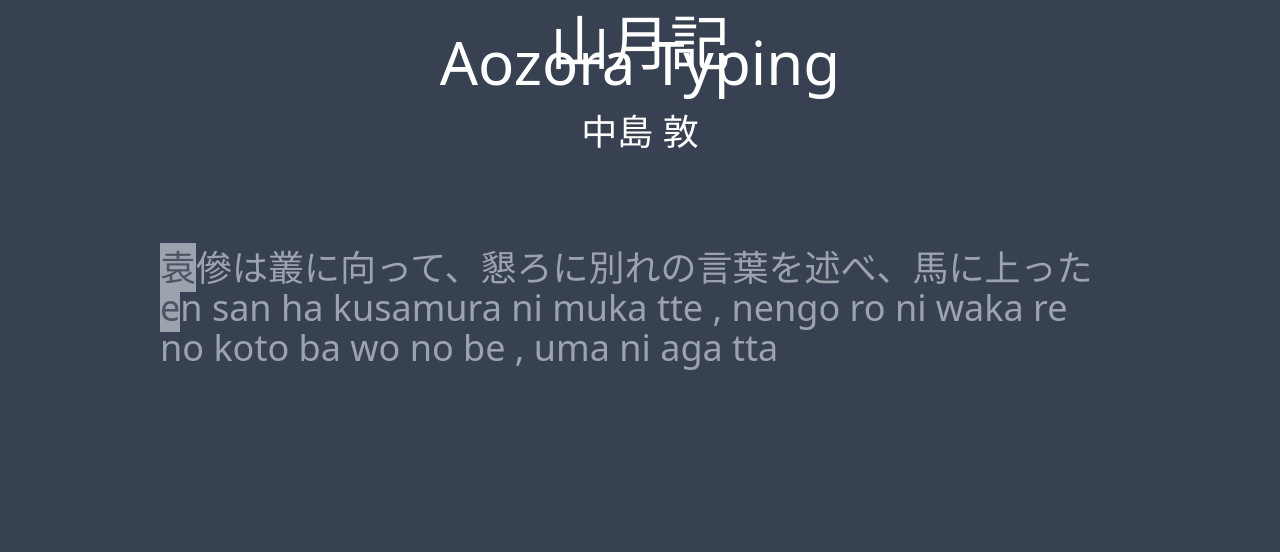
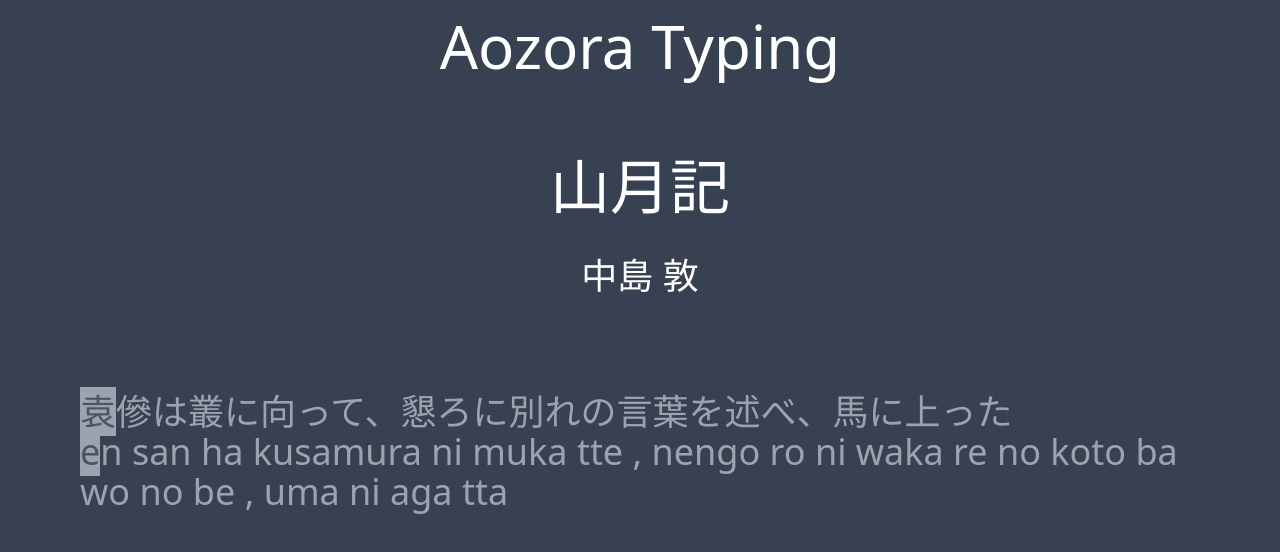
Before and after one commit to hayapo/Aozora-Typing, a React (Vite) app: page / in a window 1280 px wide. Shown: the top 552 px of the page. Built offline with nearby package versions, Linux system fonts and the light colour scheme.

Commit message:
[style] タイトル・著者表示に合わせてスタイルの微調整

```diff
--- a/src/App.tsx
+++ b/src/App.tsx
@@ -4,14 +4,12 @@
 function App() {
   const siteTitle= "Aozora Typing"
   return (
-    <div className="mx-20 max-h-screen overflow-hidden">
-      <div className="mt-8 flex justify-center">
+    <>
+      <div className="mt-4 flex justify-center">
         <Title titleText={siteTitle}/>
       </div>
-      <div className="mt-[-10rem] flex min-h-screen place-content-center items-center">
-        <TypingTemplate />
-      </div>
-    </div>
+      <TypingTemplate />
+    </>
   )
 }
 
--- /dev/null
+++ b/src/components/atoms/SpanText.tsx
@@ -0,0 +1,11 @@
+type Props = {
+  text: string
+}
+
+export const SpanText: React.FC<Props> = ({text}) => {
+  return (
+    <span className="text-4xl">
+      {text}
+    </span>
+  )
+}
--- a/src/components/atoms/Text.tsx
+++ b/src/components/atoms/Text.tsx
@@ -4,8 +4,8 @@
 
 export const Text: React.FC<Props> = ({text}) => {
   return (
-    <span className="text-4xl">
+    <div className="text-4xl">
       {text}
-    </span>
+    </div>
   )
 }
--- a/src/components/molecules/NowTypingText.tsx
+++ b/src/components/molecules/NowTypingText.tsx
@@ -1,4 +1,4 @@
-import { Text } from "../atoms/Text"
+import { SpanText } from "../atoms/SpanText"
 
 type Props = {
   nowTypingText: string
@@ -7,7 +7,7 @@
 export const NowTypingText: React.FC<Props> = ({ nowTypingText }) => {
   return (
     <div className="inline bg-gray-400 text-4xl text-gray-600">
-      <Text text={nowTypingText}/>
+      <SpanText text={nowTypingText}/>
     </div>
   )
 }
--- a/src/components/molecules/TypedTextCorrect.tsx
+++ b/src/components/molecules/TypedTextCorrect.tsx
@@ -1,4 +1,4 @@
-import { Text } from "../atoms/Text"
+import { SpanText } from "../atoms/SpanText"
 
 type Props = {
   typedTextCorrect: string
@@ -7,7 +7,7 @@
 export const TypedTextCorrect: React.FC<Props> = ({ typedTextCorrect }) => {
   return (
     <div id='textbox' className="inline text-green-400" >
-      <Text text={typedTextCorrect}/>
+      <SpanText text={typedTextCorrect}/>
     </div>
   )
 }
--- a/src/components/molecules/TypedTextMiss.tsx
+++ b/src/components/molecules/TypedTextMiss.tsx
@@ -1,4 +1,4 @@
-import { Text } from "../atoms/Text"
+import { SpanText } from "../atoms/SpanText"
 
 type Props = {
   typedTextMiss: string
@@ -7,7 +7,7 @@
 export const TypedTextMiss: React.FC<Props> = ({ typedTextMiss }) => {
   return (
     <div id="textbox" className="inline bg-gray-400 text-4xl text-red-400 ">
-      <Text text={typedTextMiss}/>
+      <SpanText text={typedTextMiss}/>
     </div>
   )
 }
--- a/src/components/molecules/YetTypedText.tsx
+++ b/src/components/molecules/YetTypedText.tsx
@@ -1,4 +1,4 @@
-import { Text } from "../atoms/Text"
+import { SpanText } from "../atoms/SpanText"
 
 type Props = {
   yetTypedText: string
@@ -7,7 +7,7 @@
 export const YetTypedText: React.FC<Props> = ({ yetTypedText }) => {
   return (
     <div className="inline text-gray-400">
-      <Text text={yetTypedText}/>
+      <SpanText text={yetTypedText}/>
     </div>
   )
 }
--- a/src/index.css
+++ b/src/index.css
@@ -11,4 +11,6 @@
   @apply m-0;
   @apply flex;
   @apply place-content-center;
+  @apply max-h-screen;
+  @apply overflow-hidden;
 }
```
